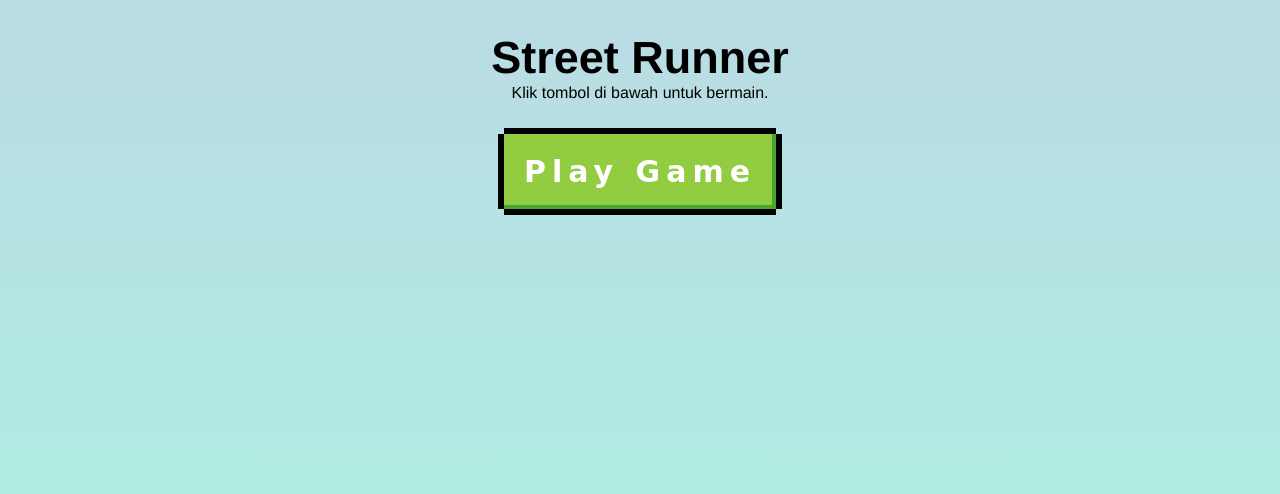
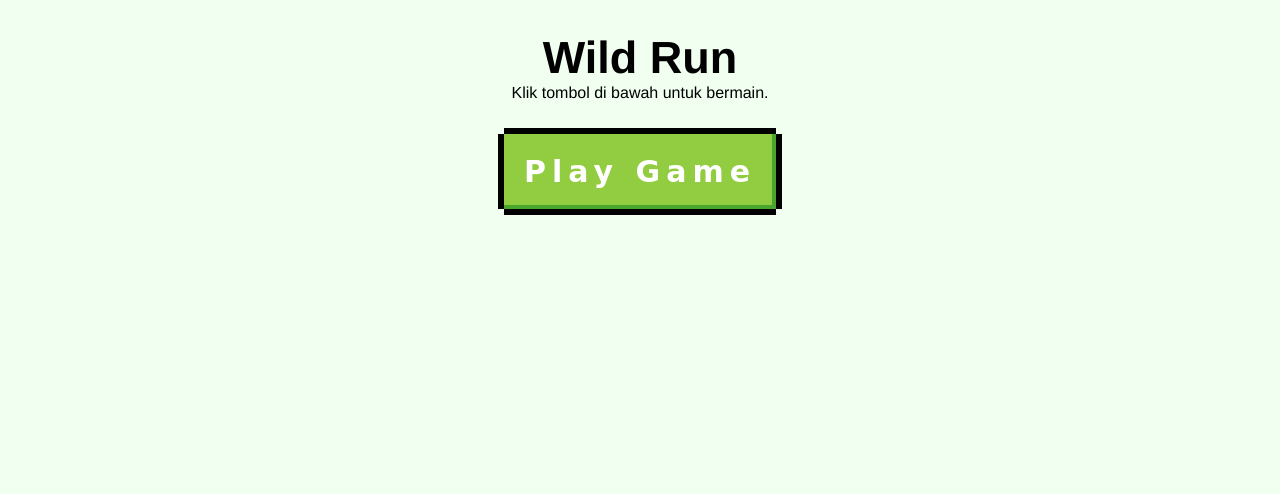
Before and after one commit to madunbulan/Project-Komputer-Grafik, a website: page landingpage.html in a window 1280 px wide. Drawn offline with nearby package versions, Linux system fonts and the light colour scheme.

Commit message:
ganti nama game dan ganti warna background pada landing page

```diff
--- a/landingpage.css
+++ b/landingpage.css
@@ -13,7 +13,7 @@ body {
 
 html,
 body {
-    background: linear-gradient(#badbe4, #aaf7e1);
+    background-color: #f0fff0;
 }
 
 #world {
--- a/landingpage.html
+++ b/landingpage.html
@@ -10,10 +10,10 @@
 <body>
     <div class="panel">
         <h1>
-            <span class="title" style="font-size: 45px;">Street Runner</span>
+            <span class="title" style="font-size: 45px;">Wild Run</span>
         </h1>
         <p class="instructions">Klik tombol di bawah untuk bermain.</p>
-        <div class="divbtn"><a href="javascript:void(0)" class="eightbit-btn">Play Game</a></div>
+        <div class="divbtn"><a href="game.html" class="eightbit-btn">Play Game</a></div>
     </div>
     <div id="world"></div>
     <div id="player">
```
